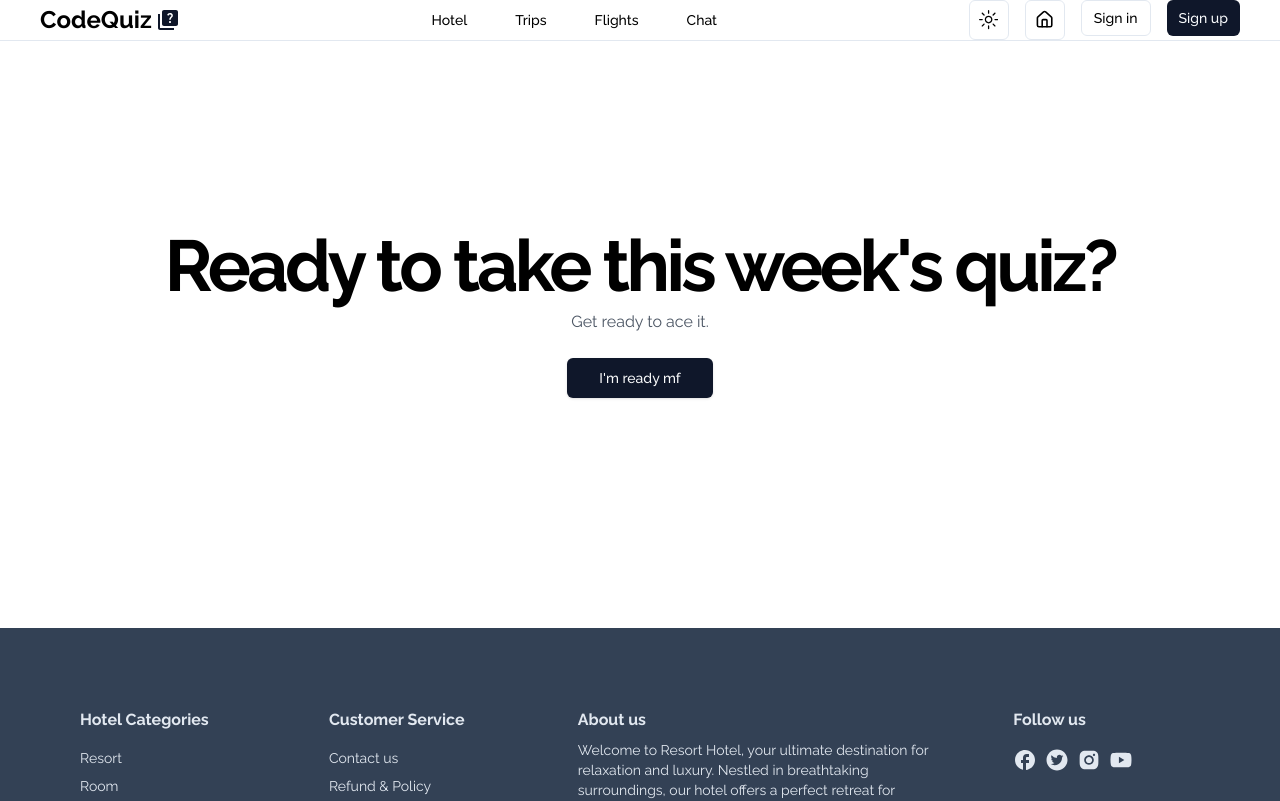
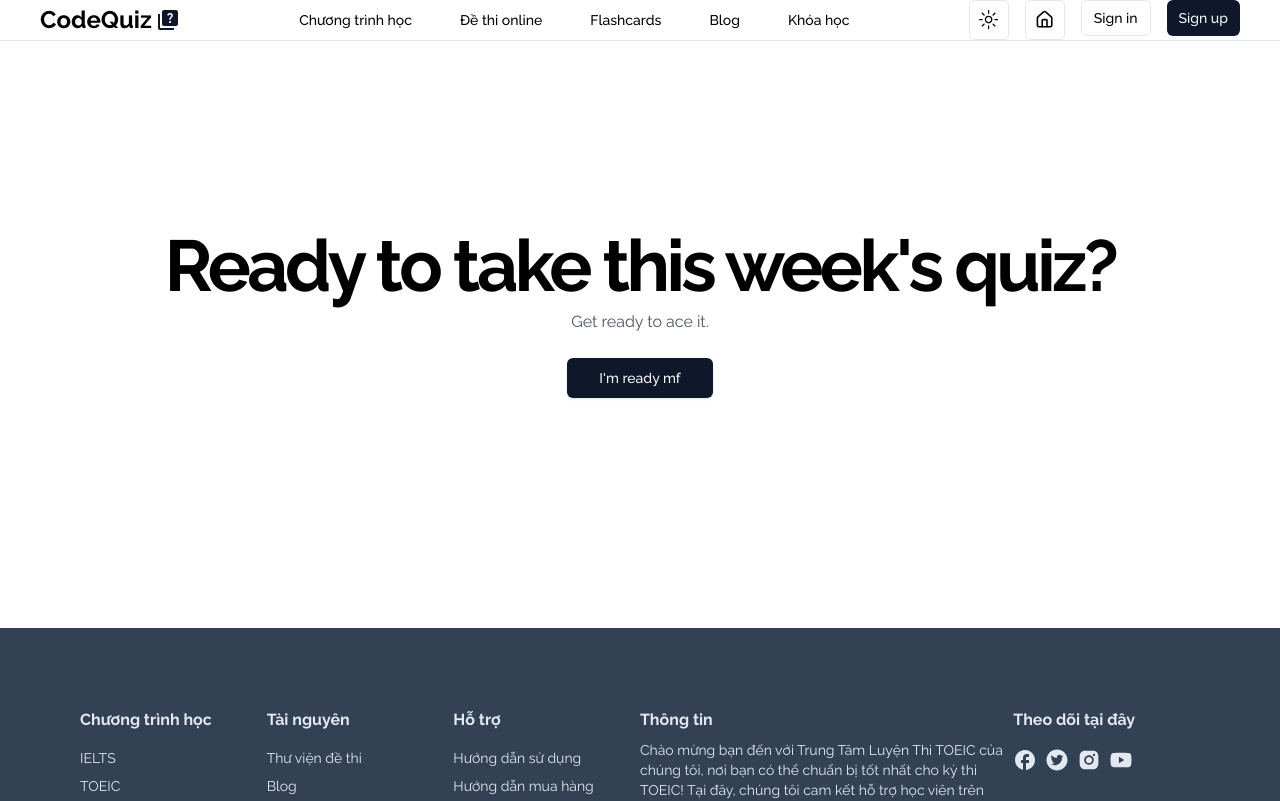
Before and after one commit to TruongQuangHuy25230402/toeic_app, a Next.js app: page / in a window 1280 px wide. Shown: the top 801 px of the page. Built offline with nearby package versions, Linux system fonts and the light colour scheme; no server answers; the database is empty; what tailwindcss-debug-screens would draw is missing.

Commit message:
update_2s

```diff
--- a/app/(auth)/actions/fetchUsers.ts
+++ b/app/(auth)/actions/fetchUsers.ts
@@ -5,9 +5,14 @@ import { currentUser } from "@clerk/nextjs/server";
 import { prisma } from "@/lib/prisma";
 
 export const fetchUsers = async () => {
+  console.log('fetchUsers function called');
     try {
+
       const clerkUser = await currentUser()
+      console.log('Clerk User:', clerkUser);
+
       let mongoUser = null
+
       mongoUser = await prisma.user.findUnique({
         where: {
           clerkUserId: clerkUser?.id
--- a/components/Action.tsx
+++ b/components/Action.tsx
@@ -26,28 +26,28 @@ export function Action() {
       <DropdownMenuContent align="end">
         <DropdownMenuItem
           onClick={() => {
-            router.push("/my-booking");
+            router.push("/");
           }}
         >
-          My-Booking Hotel
+          Home1
         </DropdownMenuItem>
         <DropdownMenuItem
           onClick={() => {
-            router.push("/my-bookings-trip");
+            router.push("/");
           }}
         >
-          My-Booking Trip
+          Home2
         </DropdownMenuItem>
         <DropdownMenuItem
           onClick={() => {
-            router.push("/my-bookings-flight");
+            router.push("/");
           }}
         >
-          My-Booking Flight
+         Home3
         </DropdownMenuItem>
         <DropdownMenuItem
           onClick={() => {
-            router.push("/admin");
+            router.push("/");
           }}
         >
           Dashboard
--- a/components/layout/footer/Footer.tsx
+++ b/components/layout/footer/Footer.tsx
@@ -33,28 +33,37 @@ const Footer = () => {
       <Container>
         <div className="flex flex-col md:flex-row justify-between pt-16 pb-8">
           <FooterList>
-            <h3 className="text-base font-bold mb-2">Hotel Categories</h3>
+            <h3 className="text-base font-bold mb-2">Chương trình học</h3>
 
-            <Link href="#">Resort</Link>
-            <Link href="#">Room</Link>
-            <Link href="#">Tour</Link>
+            <Link href="#">IELTS</Link>
+            <Link href="#">TOEIC</Link>
+
           </FooterList>
 
           <FooterList>
-            <h3 className="text-base font-bold mb-2">Customer Service</h3>
+            <h3 className="text-base font-bold mb-2">Tài nguyên</h3>
 
-            <Link href="#">Contact us</Link>
-            <Link href="#">Refund & Policy</Link>
-            <Link href="#">Watches</Link>
-            <Link href="#">FAQs</Link>
+            <Link href="#">Thư viện đề thi</Link>
+            <Link href="#">Blog</Link>
+            <Link href="#">Kho tài liệu</Link>
+            <Link href="#">Nhóm học tập</Link>
+          </FooterList>
+
+          <FooterList>
+            <h3 className="text-base font-bold mb-2">Hỗ trợ</h3>
+
+            <Link href="#">Hướng dẫn sử dụng</Link>
+            <Link href="#">Hướng dẫn mua hàng</Link>
+            <Link href="#">Chăm sóc khách hàng</Link>
+            <Link href="#">Phản hồi khiếu nại</Link>
           </FooterList>
 
           <div className="w-full md:w-1/3 mb-6 md:mb-0">
-            <h3 className="text-base font-bold mb-2">About us</h3>
+            <h3 className="text-base font-bold mb-2">Thông tin</h3>
             <p className="mb-2">
-              Welcome to Resort Hotel, your ultimate destination for relaxation
-              and luxury. Nestled in breathtaking surroundings, our hotel offers
-              a perfect retreat for travelers seeking tranquility and comfort.
+            Chào mừng bạn đến với Trung Tâm Luyện Thi TOEIC của chúng tôi, nơi bạn có thể chuẩn bị tốt nhất cho kỳ thi TOEIC!
+
+Tại đây, chúng tôi cam kết hỗ trợ học viên trên toàn thế giới nâng cao kỹ năng tiếng Anh và đạt điểm cao trong kỳ thi TOEIC. Với nhiều năm kinh nghiệm trong việc giảng dạy và phát triển các khóa học TOEIC chất lượng, chúng tôi tự hào là một trong những địa chỉ uy tín giúp bạn chinh phục mục tiêu của mình.
             </p>
             <p>
               &copy; {new Date().getFullYear()} PalmTree. All rights reserved
@@ -62,7 +71,7 @@ const Footer = () => {
           </div>
 
           <FooterList>
-            <h3 className="text-base font-bold mb-2">Follow us</h3>
+            <h3 className="text-base font-bold mb-2">Theo dõi tại đây</h3>
             <div className="flex gap-2">
               <Link href="#">
                 <MdFacebook size={24} />
--- a/components/layout/nav/action-button.tsx
+++ b/components/layout/nav/action-button.tsx
@@ -55,16 +55,42 @@ const ActionButton = () => {
                       </Button>
                     </>
                   )}
-                  <Link href="/">Get started</Link>
-                  <Link href="/hotel-list">Hotels</Link>
-                  <Link href="/flight-list">Flights</Link>
-                  <Link href="/trip-list">Trips</Link>
-                  <Link href="/chat">Chat</Link>
-                  <Link href="/my-booking">My-booking Hotels</Link>
-                  <Link href="/my-bookings-flight">My-booking Flights</Link>
-                  <Link href="/my-bookings-trip">My-booking Trips</Link>
-                  <Link href="/">Contact</Link>
-                  <Link href="/">About</Link>
+                   <Link
+    href="/"
+    className="hover:border-4 hover:border-blue-500 hover:bg-blue-100 hover:shadow-lg hover:scale-105 transition-all duration-300 p-2 rounded-lg"
+  >Get started</Link>
+                  <Link
+    href="/"
+    className="hover:border-4 hover:border-blue-500 hover:bg-blue-100 hover:shadow-lg hover:scale-105 transition-all duration-300 p-2 rounded-lg"
+  >Chương trình học</Link>
+                  <Link
+    href="/"
+    className="hover:border-4 hover:border-blue-500 hover:bg-blue-100 hover:shadow-lg hover:scale-105 transition-all duration-300 p-2 rounded-lg"
+  >Đề thi online</Link>
+                  <Link
+    href="/"
+    className="hover:border-4 hover:border-blue-500 hover:bg-blue-100 hover:shadow-lg hover:scale-105 transition-all duration-300 p-2 rounded-lg"
+  >Flashcards</Link>
+                  <Link
+    href="/"
+    className="hover:border-4 hover:border-blue-500 hover:bg-blue-100 hover:shadow-lg hover:scale-105 transition-all duration-300 p-2 rounded-lg"
+  >Khóa học</Link>
+                  <Link
+    href="/"
+    className="hover:border-4 hover:border-blue-500 hover:bg-blue-100 hover:shadow-lg hover:scale-105 transition-all duration-300 p-2 rounded-lg"
+  >Blog</Link>
+                  <Link
+    href="/"
+    className="hover:border-4 hover:border-blue-500 hover:bg-blue-100 hover:shadow-lg hover:scale-105 transition-all duration-300 p-2 rounded-lg"
+  >Hỗ trợ</Link>
+                  <Link
+    href="/"
+    className="hover:border-4 hover:border-blue-500 hover:bg-blue-100 hover:shadow-lg hover:scale-105 transition-all duration-300 p-2 rounded-lg"
+  >Liên hệ</Link>
+                  <Link
+    href="/"
+    className="hover:border-4 hover:border-blue-500 hover:bg-blue-100 hover:shadow-lg hover:scale-105 transition-all duration-300 p-2 rounded-lg"
+  >Thông tin</Link>
                   <Link href="/" onClick={handleLogout}>
                     Log Out
                   </Link>
--- a/components/layout/nav/navigation-bar.tsx
+++ b/components/layout/nav/navigation-bar.tsx
@@ -60,52 +60,65 @@ const NavigationBar = () => {
       <NavigationMenuList className="hidden md:flex md:space-x-4">
         <NavigationMenuItem>
           <Link
-            href="/hotel-list"
+            href="/"
             className={`${pathname === "/" ? "text-danger-500" : "text-white"}`}
             legacyBehavior
             passHref
           >
             <NavigationMenuLink className={navigationMenuTriggerStyle()}>
-              Hotel
+              Chương trình học
             </NavigationMenuLink>
           </Link>
         </NavigationMenuItem>
 
         <NavigationMenuItem>
           <Link
-            href="/trip-list"
+            href="/"
             className={`${pathname === "/" ? "text-danger-500" : "text-white"}`}
             legacyBehavior
             passHref
           >
             <NavigationMenuLink className={navigationMenuTriggerStyle()}>
-              Trips
+              Đề thi online
             </NavigationMenuLink>
           </Link>
         </NavigationMenuItem>
 
         <NavigationMenuItem>
           <Link
-            href="/flight-list"
+            href="/"
             className={`${pathname === "/" ? "text-danger-500" : "text-white"}`}
             legacyBehavior
             passHref
           >
             <NavigationMenuLink className={navigationMenuTriggerStyle()}>
-              Flights
+              Flashcards
             </NavigationMenuLink>
           </Link>
         </NavigationMenuItem>
 
         <NavigationMenuItem>
           <Link
-            href="/chat"
+            href="/"
             className={`${pathname === "/" ? "text-danger-500" : "text-white"}`}
             legacyBehavior
             passHref
           >
             <NavigationMenuLink className={navigationMenuTriggerStyle()}>
-              Chat
+              Blog
+            </NavigationMenuLink>
+          </Link>
+        </NavigationMenuItem>
+
+        <NavigationMenuItem>
+          <Link
+            href="/"
+            className={`${pathname === "/" ? "text-danger-500" : "text-white"}`}
+            legacyBehavior
+            passHref
+          >
+            <NavigationMenuLink className={navigationMenuTriggerStyle()}>
+              Khóa học
             </NavigationMenuLink>
           </Link>
         </NavigationMenuItem>
--- a/components/theme-toggle.tsx
+++ b/components/theme-toggle.tsx
@@ -31,9 +31,7 @@ export function ModeToggle() {
         <DropdownMenuItem onClick={() => setTheme("dark")}>
           Dark
         </DropdownMenuItem>
-        <DropdownMenuItem onClick={() => setTheme("system")}>
-          System
-        </DropdownMenuItem>
+
       </DropdownMenuContent>
     </DropdownMenu>
   );
--- a/providers/LayoutProvider.tsx
+++ b/providers/LayoutProvider.tsx
@@ -46,6 +46,22 @@ function LayoutProvider({
     return <>{children}</>;
   };
 
+  const getCurrentUser = async () => {
+    try {
+      const response: any = await fetchUsers();
+      if (response.error)
+        throw new Error(response.error.message);
+    } catch (error) {
+      console.log(error);
+    } finally {
+      return;
+    }
+  };
+
+  useEffect(() => {
+    if (!isPublicRoute) getCurrentUser();
+  }, []);
+
   return (
     <div className="min-h-screen flex flex-col justify-between">
       {getNavbar()}
```
